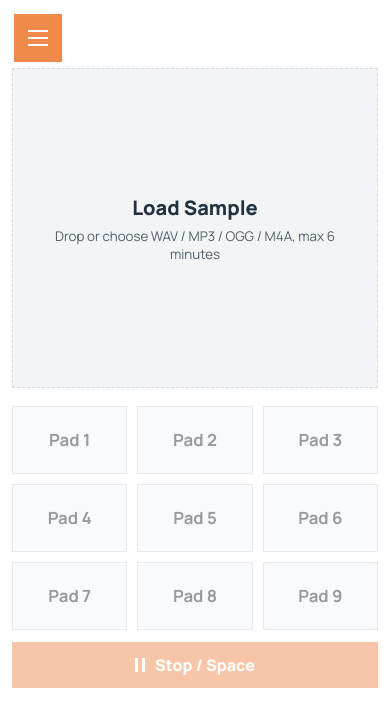
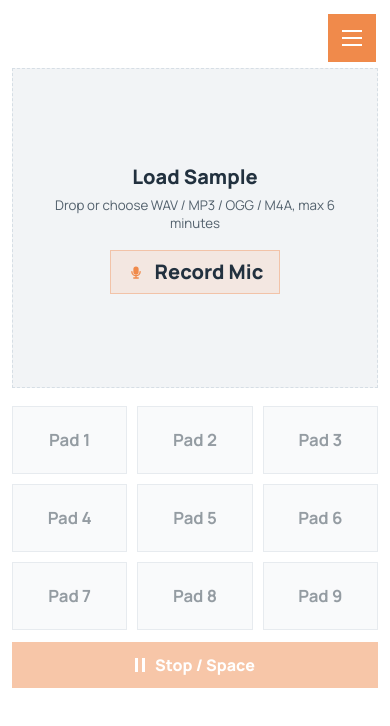
Before and after one commit to Ernar98s/almasampler, a Vue app in the folder apps/web/: page / in a window 390 px wide. Shown: the top 726 px of the page. Built offline with nearby package versions, Linux system fonts and the light colour scheme; no server answers.

Commit message:
feat improve mobile upload controls and local https dev

```diff
--- a/apps/web/src/features/sample-upload/components/SampleUploadPanel.vue
+++ b/apps/web/src/features/sample-upload/components/SampleUploadPanel.vue
@@ -1,9 +1,49 @@
 <script setup lang="ts">
+import { computed, ref } from 'vue';
 import { storeToRefs } from 'pinia';
 import { useProjectStore } from '@/entities/project/project.store';
+import { useToastStore } from '@/shared/ui/toast.store';
 
 const projectStore = useProjectStore();
+const toastStore = useToastStore();
 const { isDecoding, isReadOnlySharedProject } = storeToRefs(projectStore);
+const isMicRecording = ref(false);
+const isMicStopping = ref(false);
+const mediaRecorder = ref<MediaRecorder | null>(null);
+const mediaStream = ref<MediaStream | null>(null);
+const recordedChunks = ref<Blob[]>([]);
+
+const canUseMicrophone = computed(
+  () =>
+    typeof window !== 'undefined' &&
+    typeof navigator !== 'undefined' &&
+    !!navigator.mediaDevices?.getUserMedia &&
+    typeof MediaRecorder !== 'undefined'
+);
+
+const microphoneLabel = computed(() => {
+  if (isMicRecording.value) {
+    return isMicStopping.value ? 'Saving...' : 'Stop Recording';
+  }
+
+  return canUseMicrophone.value ? 'Record Mic' : 'Mic Requires HTTPS';
+});
+
+function getMicrophoneMimeType() {
+  const candidates = [
+    'audio/webm;codecs=opus',
+    'audio/webm',
+    'audio/mp4',
+    'audio/aac'
+  ];
+
+  return candidates.find((value) => MediaRecorder.isTypeSupported(value)) ?? '';
+}
+
+function stopMicrophoneTracks() {
+  mediaStream.value?.getTracks().forEach((track) => track.stop());
+  mediaStream.value = null;
+}
 
 async function onFileChange(event: Event) {
   const input = event.target as HTMLInputElement;
@@ -16,6 +56,66 @@ async function onFileChange(event: Event) {
   await projectStore.loadAudioFile(file);
   input.value = '';
 }
+
+async function toggleMicrophoneRecording() {
+  if (isDecoding.value || !canUseMicrophone.value) {
+    return;
+  }
+
+  if (isMicRecording.value && mediaRecorder.value) {
+    isMicStopping.value = true;
+    mediaRecorder.value.stop();
+    return;
+  }
+
+  try {
+    const stream = await navigator.mediaDevices.getUserMedia({ audio: true });
+    const mimeType = getMicrophoneMimeType();
+    const recorder = mimeType ? new MediaRecorder(stream, { mimeType }) : new MediaRecorder(stream);
+
+    recordedChunks.value = [];
+    mediaStream.value = stream;
+    mediaRecorder.value = recorder;
+    isMicRecording.value = true;
+    isMicStopping.value = false;
+
+    recorder.addEventListener('dataavailable', (event) => {
+      if (event.data.size > 0) {
+        recordedChunks.value.push(event.data);
+      }
+    });
+
+    recorder.addEventListener('stop', async () => {
+      try {
+        const fallbackType = recorder.mimeType || 'audio/webm';
+        const extension = fallbackType.includes('mp4') || fallbackType.includes('aac') ? 'm4a' : 'webm';
+        const recordedBlob = new Blob(recordedChunks.value, { type: fallbackType });
+        const recordedFile = new File([recordedBlob], `microphone-take.${extension}`, {
+          type: fallbackType
+        });
+
+        await projectStore.loadAudioFile(recordedFile);
+      } catch (error) {
+        toastStore.show(error instanceof Error ? error.message : 'Failed to load microphone recording.');
+      } finally {
+        recordedChunks.value = [];
+        mediaRecorder.value = null;
+        isMicRecording.value = false;
+        isMicStopping.value = false;
+        stopMicrophoneTracks();
+      }
+    });
+
+    recorder.start();
+    toastStore.show('Microphone recording started');
+  } catch (error) {
+    stopMicrophoneTracks();
+    mediaRecorder.value = null;
+    isMicRecording.value = false;
+    isMicStopping.value = false;
+    toastStore.show(error instanceof Error ? error.message : 'Microphone access failed.');
+  }
+}
 </script>
 
 <template>
@@ -23,7 +123,8 @@ async function onFileChange(event: Event) {
     <span>Shared Project</span>
     <small>This public link is read-only. Sample editing and uploads are disabled.</small>
   </div>
-  <label v-else class="upload-dropzone upload-dropzone--waveform">
+  <div v-else class="upload-dropzone upload-dropzone--waveform">
+    <label class="upload-dropzone__file-trigger">
       <input
         accept=".wav,.mp3,.ogg,.m4a,audio/*"
         class="sr-only"
@@ -33,4 +134,30 @@ async function onFileChange(event: Event) {
       <span>{{ isDecoding ? 'Decoding audio...' : 'Load Sample' }}</span>
       <small>Drop or choose WAV / MP3 / OGG / M4A, max 6 minutes</small>
     </label>
+
+    <button
+      class="upload-dropzone__mic-button"
+      type="button"
+      :disabled="isDecoding || isMicStopping || !canUseMicrophone"
+      :aria-pressed="isMicRecording"
+      :title="canUseMicrophone ? (isMicRecording ? 'Stop microphone recording' : 'Record from microphone') : 'Microphone recording needs HTTPS or localhost'"
+      @click="toggleMicrophoneRecording"
+    >
+      <svg viewBox="0 0 24 24" aria-hidden="true">
+        <path
+          d="M12 15.5a3.5 3.5 0 0 0 3.5-3.5v-4a3.5 3.5 0 1 0-7 0v4a3.5 3.5 0 0 0 3.5 3.5Z"
+          fill="currentColor"
+        />
+        <path
+          d="M6.5 11.5a5.5 5.5 0 0 0 11 0M12 17v3M9 20h6"
+          fill="none"
+          stroke="currentColor"
+          stroke-linecap="round"
+          stroke-linejoin="round"
+          stroke-width="1.8"
+        />
+      </svg>
+      <span>{{ microphoneLabel }}</span>
+    </button>
+  </div>
 </template>
--- a/apps/web/src/shared/styles.css
+++ b/apps/web/src/shared/styles.css
@@ -86,6 +86,8 @@ a,
   padding: 18px;
   border: 1px solid var(--line);
   background: #ffffff;
+  overflow-x: hidden;
+  overflow-y: auto;
 }
 
 .app-sidebar__logo {
@@ -263,6 +265,8 @@ a,
   display: flex;
   flex-direction: column;
   gap: 10px;
+  width: 100%;
+  min-width: 0;
 }
 
 .app-sidebar__guest-hint {
@@ -275,6 +279,7 @@ a,
 
 .app-sidebar__support {
   width: 100%;
+  min-width: 0;
 }
 
 .app-sidebar__auth {
@@ -282,6 +287,8 @@ a,
   align-items: stretch;
   flex-direction: row;
   gap: 10px;
+  width: 100%;
+  min-width: 0;
 }
 
 .app-sidebar__user {
@@ -323,6 +330,7 @@ a,
 
 .app-sidebar__login {
   width: 100%;
+  min-width: 0;
   justify-content: center;
   gap: 10px;
 }
@@ -366,7 +374,7 @@ a,
 .app-sidebar__burger {
   position: fixed;
   top: 14px;
-  left: 14px;
+  right: 14px;
   z-index: 45;
   width: 48px;
   height: 48px;
@@ -637,6 +645,54 @@ a,
   border-style: dashed;
   border-width: 1.5px;
   background: rgba(87, 117, 144, 0.08);
+}
+
+.upload-dropzone__file-trigger {
+  display: flex;
+  flex-direction: column;
+  align-items: center;
+  gap: 6px;
+  cursor: pointer;
+}
+
+.upload-dropzone__mic-button {
+  display: inline-flex;
+  align-items: center;
+  gap: 10px;
+  margin-top: 12px;
+  min-height: 44px;
+  padding: 0 16px;
+  border: 1px solid rgba(240, 138, 75, 0.38);
+  background: rgba(240, 138, 75, 0.12);
+  color: var(--tangerine);
+  font-weight: 800;
+  cursor: pointer;
+  transition:
+    background 120ms ease,
+    border-color 120ms ease,
+    transform 120ms ease;
+}
+
+.upload-dropzone__mic-button:hover:not(:disabled) {
+  transform: translateY(-1px);
+  background: rgba(240, 138, 75, 0.18);
+}
+
+.upload-dropzone__mic-button[aria-pressed='true'] {
+  border-color: rgba(196, 59, 47, 0.4);
+  background: rgba(196, 59, 47, 0.12);
+  color: #c43b2f;
+}
+
+.upload-dropzone__mic-button:disabled {
+  opacity: 0.55;
+  cursor: not-allowed;
+}
+
+.upload-dropzone__mic-button svg {
+  width: 18px;
+  height: 18px;
+  flex: 0 0 auto;
 }
 
 .upload-dropzone span {
@@ -1363,10 +1419,15 @@ a,
     left: 0;
     z-index: 40;
     width: min(280px, calc(100vw - 40px));
-    min-height: 100vh;
+    max-width: calc(100vw - 24px);
+    height: 100dvh;
+    min-height: 100dvh;
     padding-top: 74px;
+    padding-bottom: 16px;
     transform: translateX(-110%);
     transition: transform 180ms ease;
+    overscroll-behavior: contain;
+    -webkit-overflow-scrolling: touch;
   }
 
   .app-sidebar--open {
--- a/apps/web/vite.config.ts
+++ b/apps/web/vite.config.ts
@@ -1,6 +1,11 @@
+import { existsSync, readFileSync } from 'node:fs';
 import { fileURLToPath, URL } from 'node:url';
 import { defineConfig } from 'vite';
 import vue from '@vitejs/plugin-vue';
+
+const certFile = fileURLToPath(new URL('./.cert/dev-cert.pem', import.meta.url));
+const keyFile = fileURLToPath(new URL('./.cert/dev-key.pem', import.meta.url));
+const useHttps = existsSync(certFile) && existsSync(keyFile);
 
 export default defineConfig({
   plugins: [vue()],
@@ -10,6 +15,13 @@ export default defineConfig({
     }
   },
   server: {
-    port: 3000
+    port: 3000,
+    host: '0.0.0.0',
+    https: useHttps
+      ? {
+          cert: readFileSync(certFile),
+          key: readFileSync(keyFile)
+        }
+      : undefined
   }
 });
```
Also changed, not shown: 1 other file (tests, documents, lock files or other folders). Lines whose indentation alone changed are shown as unchanged.
